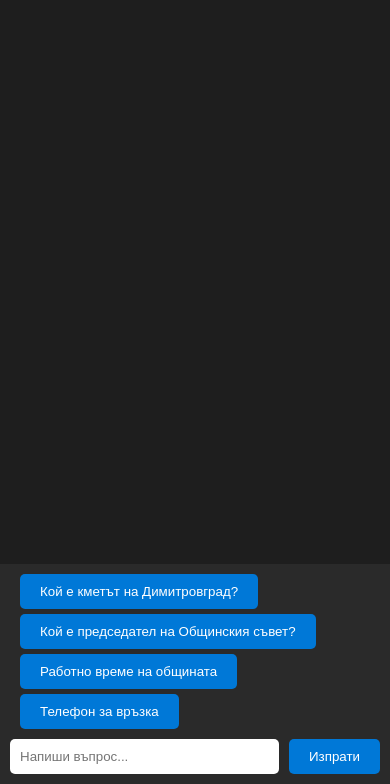
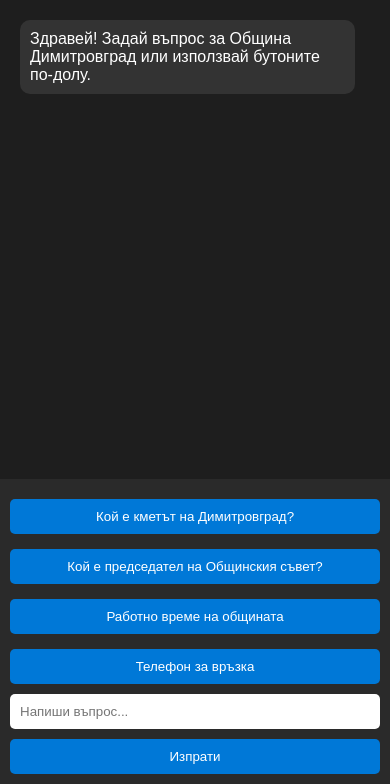
Before and after one commit to Deyan80/dimitrovgrad-chatbot, a Flask app: page / in a window 390 px wide. Shown: the part 60-844 px from the top of the page. Run offline with Flask 3, Linux system fonts and the light colour scheme.

Commit message:
Update index.html

```diff
--- a/templates/index.html
+++ b/templates/index.html
@@ -4,6 +4,7 @@
     <meta charset="UTF-8">
     <title>Димитровград Чатбот</title>
     <style>
+        /* Оригинален CSS + responsive подобрения */
         body {
             background-color: #1e1e1e;
             color: #ffffff;
@@ -15,7 +16,7 @@
         }
         #header {
             padding: 10px;
-            background:#2a2a2a;
+            background: #2a2a2a;
             display: flex;
             align-items: center;
         }
@@ -100,10 +101,27 @@
             font-size: 0.9em;
             color: #cccccc;
             margin-top: 5px;
+            white-space: pre-wrap;  /* За по-добро форматиране на AI отговори */
         }
         @keyframes fadeIn {
             from {opacity: 0;}
             to {opacity: 1;}
+        }
+        /* Responsive: За мобилни */
+        @media (max-width: 600px) {
+            #faqButtons {
+                flex-direction: column;
+            }
+            #inputFormRow {
+                flex-direction: column;
+            }
+            #inputForm button {
+                margin-left: 0;
+                margin-top: 10px;
+            }
+            .message {
+                max-width: 90%;
+            }
         }
     </style>
 </head>
@@ -142,12 +160,16 @@
             if (isHTML) div.innerHTML = text;
             else div.textContent = text;
             chat.appendChild(div);
-            chat.scrollTop = chat.scrollHeight;
+            chat.scrollTop = chat.scrollHeight;  // Автоскрол
         }
+
+        // Ново: Добре дошло съобщение
+        addMessage('Здравей! Задай въпрос за Община Димитровград или използвай бутоните по-долу.', 'bot');
 
         async function sendQuery(query) {
             addMessage(query, 'user');
             typing.style.display = 'block';
+            form.querySelector('button').disabled = true;  // Disable бутона по време на обработка
             try {
                 const response = await fetch('/search', {
                     method: 'POST',
@@ -175,6 +197,8 @@
             } catch (err) {
                 typing.style.display = 'none';
                 addMessage("Грешка при връзката със сървъра.", 'bot');
+            } finally {
+                form.querySelector('button').disabled = false;  // Enable бутона
             }
         }
 
```
